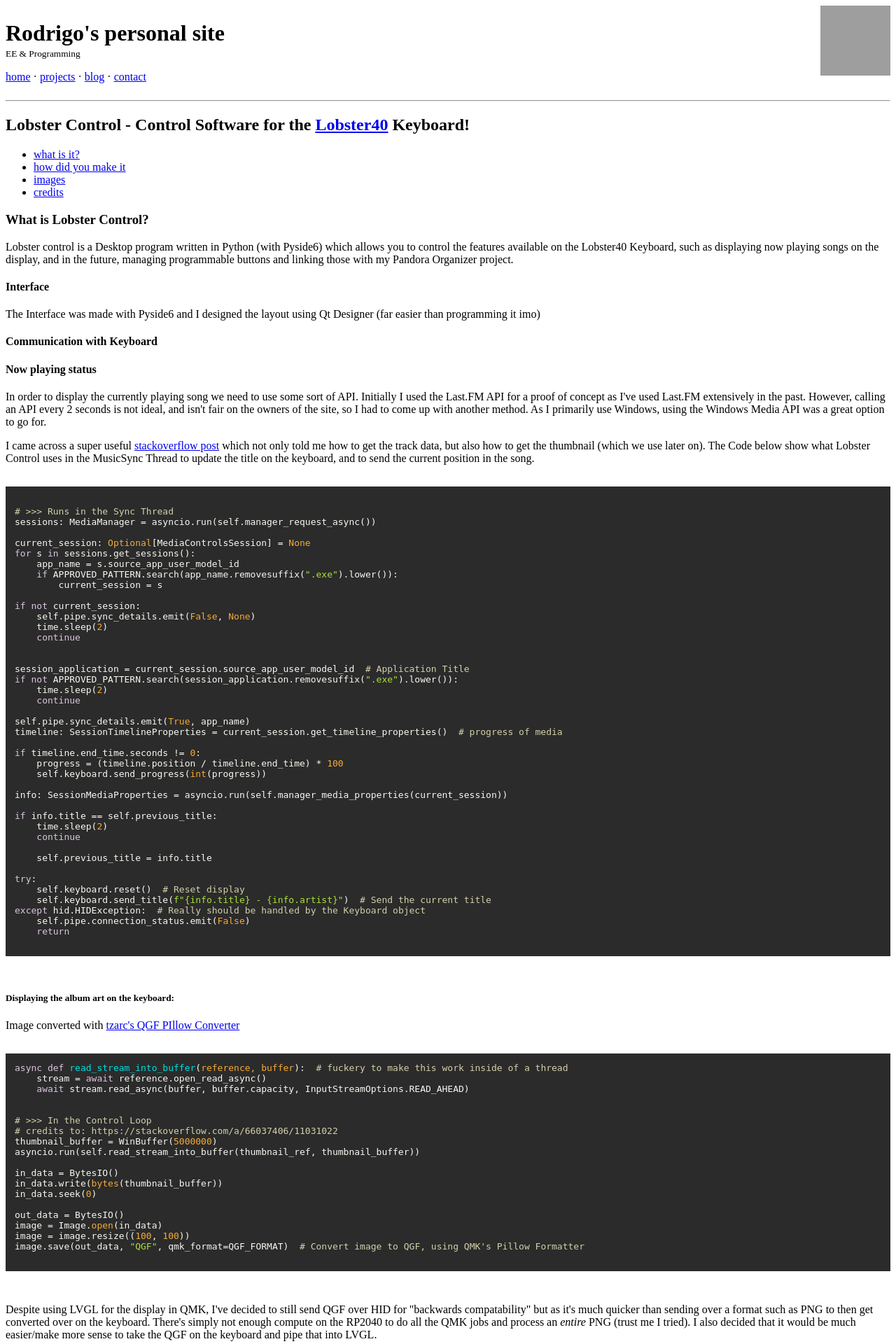
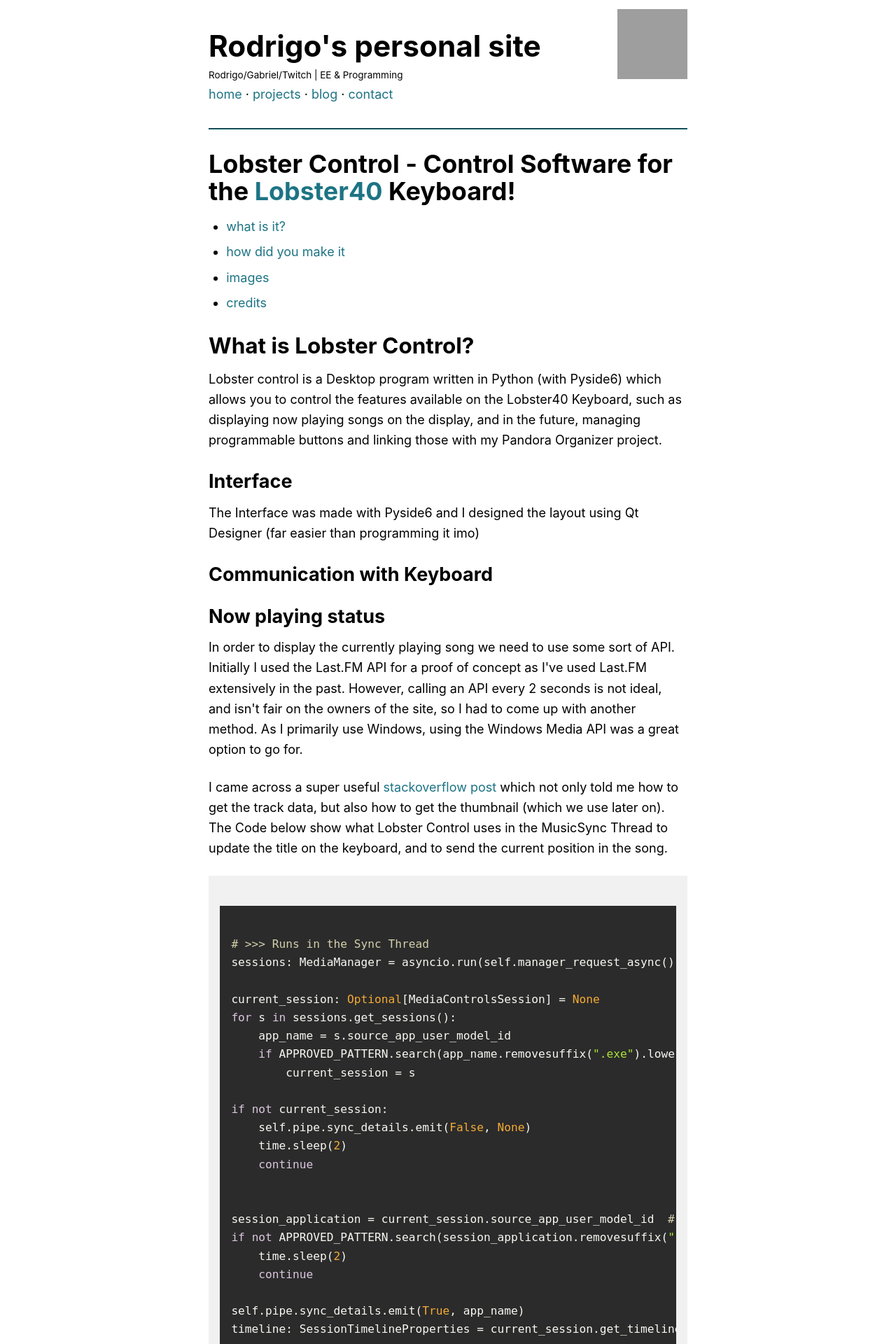
Before and after one commit to twitch0001/personal-site, a Flask app: page /projects/lobstercontrol in a window 1280 px wide. Shown: the top 1920 px of the page at 70% size. Run offline with Flask 3, Linux system fonts and the light colour scheme; grey boxes are pictures that could not be loaded.

Commit message:
Add Sakura CSS for a better look

```diff
--- a/app.py
+++ b/app.py
@@ -9,7 +9,7 @@ from flask import Flask, render_template
 # noinspection PyPackageRequirements
 from werkzeug.middleware.proxy_fix import ProxyFix
 
-app = Flask(__name__)
+app = Flask(__name__, static_url_path="", static_folder="static/", template_folder="templates")
 
 if sys.platform != "win32":
     app.wsgi_app = ProxyFix(
@@ -50,7 +50,6 @@ with open("data/projects.json", "rb") as f:
     for p in raw_projects:
         p = Project(**p)
         projects[p.page] = p
-        print(p.image)
 
 
 with open("data/blogs.json", "rb") as f:
--- /dev/null
+++ b/static/sakura.css
@@ -0,0 +1,243 @@
+/* Sakura.css v1.5.1
+ * ================
+ * Minimal css theme.
+ * Project: https://github.com/oxalorg/sakura/
+ */
+/* Body */
+html {
+  font-size: 62.5%;
+  font-family: -apple-system, BlinkMacSystemFont, "Segoe UI", Roboto, "Helvetica Neue", Arial, "Noto Sans", sans-serif;
+}
+
+body {
+  font-size: 1.8rem;
+  line-height: 1.618;
+  max-width: 38em;
+  margin: auto;
+  color: #4a4a4a;
+  background-color: #f9f9f9;
+  padding: 13px;
+}
+
+@media (max-width: 684px) {
+  body {
+    font-size: 1.53rem;
+  }
+}
+@media (max-width: 382px) {
+  body {
+    font-size: 1.35rem;
+  }
+}
+h1, h2, h3, h4, h5, h6 {
+  line-height: 1.1;
+  font-family: -apple-system, BlinkMacSystemFont, "Segoe UI", Roboto, "Helvetica Neue", Arial, "Noto Sans", sans-serif;
+  font-weight: 700;
+  margin-top: 3rem;
+  margin-bottom: 1.5rem;
+  overflow-wrap: break-word;
+  word-wrap: break-word;
+  -ms-word-break: break-all;
+  word-break: break-word;
+}
+
+h1 {
+  font-size: 2.35em;
+}
+
+h2 {
+  font-size: 2em;
+}
+
+h3 {
+  font-size: 1.75em;
+}
+
+h4 {
+  font-size: 1.5em;
+}
+
+h5 {
+  font-size: 1.25em;
+}
+
+h6 {
+  font-size: 1em;
+}
+
+p {
+  margin-top: 0px;
+  margin-bottom: 2.5rem;
+}
+
+small, sub, sup {
+  font-size: 75%;
+}
+
+hr {
+  border-color: #1d7484;
+}
+
+a {
+  text-decoration: none;
+  color: #1d7484;
+}
+a:visited {
+  color: #144f5a;
+}
+a:hover {
+  color: #982c61;
+  border-bottom: 2px solid #4a4a4a;
+}
+
+ul {
+  padding-left: 1.4em;
+  margin-top: 0px;
+  margin-bottom: 2.5rem;
+}
+
+li {
+  margin-bottom: 0.4em;
+}
+
+blockquote {
+  margin-left: 0px;
+  margin-right: 0px;
+  padding-left: 1em;
+  padding-top: 0.8em;
+  padding-bottom: 0.8em;
+  padding-right: 0.8em;
+  border-left: 5px solid #1d7484;
+  margin-bottom: 2.5rem;
+  background-color: #f1f1f1;
+}
+
+blockquote p {
+  margin-bottom: 0;
+}
+
+img, video {
+  height: auto;
+  max-width: 100%;
+  margin-top: 0px;
+  margin-bottom: 2.5rem;
+}
+
+/* Pre and Code */
+pre {
+  background-color: #f1f1f1;
+  display: block;
+  padding: 1em;
+  overflow-x: auto;
+  margin-top: 0px;
+  margin-bottom: 2.5rem;
+  font-size: 0.9em;
+}
+
+code, kbd, samp {
+  font-size: 0.9em;
+  padding: 0 0.5em;
+  background-color: #f1f1f1;
+  white-space: pre-wrap;
+}
+
+pre > code {
+  padding: 0;
+  background-color: transparent;
+  white-space: pre;
+  font-size: 1em;
+}
+
+/* Tables */
+table {
+  text-align: justify;
+  width: 100%;
+  border-collapse: collapse;
+  margin-bottom: 2rem;
+}
+
+td, th {
+  padding: 0.5em;
+  border-bottom: 1px solid #f1f1f1;
+}
+
+/* Buttons, forms and input */
+input, textarea {
+  border: 1px solid #4a4a4a;
+}
+input:focus, textarea:focus {
+  border: 1px solid #1d7484;
+}
+
+textarea {
+  width: 100%;
+}
+
+.button, button,
+input[type=submit],
+input[type=reset],
+input[type=button],
+input[type=file]::file-selector-button {
+  display: inline-block;
+  padding: 5px 10px;
+  text-align: center;
+  text-decoration: none;
+  white-space: nowrap;
+  background-color: #1d7484;
+  color: #f9f9f9;
+  border-radius: 1px;
+  border: 1px solid #1d7484;
+  cursor: pointer;
+  box-sizing: border-box;
+}
+.button:hover, button:hover,
+input[type=submit]:hover,
+input[type=reset]:hover,
+input[type=button]:hover,
+input[type=file]::file-selector-button:hover {
+  background-color: #982c61;
+  color: #f9f9f9;
+  outline: 0;
+}
+
+.button[disabled], button[disabled],
+input[type=submit][disabled],
+input[type=reset][disabled],
+input[type=button][disabled],
+input[type=file][disabled] {
+  cursor: default;
+  opacity: 0.5;
+}
+.button:focus-visible, button:focus-visible,
+input[type=submit]:focus-visible,
+input[type=reset]:focus-visible,
+input[type=button]:focus-visible,
+input[type=file]:focus-visible {
+  outline-style: solid;
+  outline-width: 2px;
+}
+
+textarea, select, input {
+  color: #4a4a4a;
+  padding: 6px 10px; /* The 6px vertically centers text on FF, ignored by Webkit */
+  margin-bottom: 10px;
+  background-color: #f1f1f1;
+  border: 1px solid #f1f1f1;
+  border-radius: 4px;
+  box-shadow: none;
+  box-sizing: border-box;
+}
+textarea:focus, select:focus, input:focus {
+  border: 1px solid #1d7484;
+  outline: 0;
+}
+
+input[type=checkbox]:focus {
+  outline: 1px dotted #1d7484;
+}
+
+label, legend, fieldset {
+  display: block;
+  margin-bottom: 0.5rem;
+  font-weight: 600;
+}
--- a/templates/head.html
+++ b/templates/head.html
@@ -3,6 +3,7 @@
 <link rel="stylesheet" href="//cdnjs.cloudflare.com/ajax/libs/highlight.js/11.7.0/styles/a11y-dark.min.css">
 <script src="//cdnjs.cloudflare.com/ajax/libs/highlight.js/11.7.0/highlight.min.js"></script>
 <script>hljs.highlightAll();</script>
+<link rel="stylesheet" href="{{ url_for('static', filename='sakura.css') }}" type="text/css">
 
 <style>
 
--- a/templates/header.html
+++ b/templates/header.html
@@ -4,7 +4,7 @@
 
         <div id="b-title">
             <h1 style="margin-bottom: 1px;">Rodrigo's personal site</h1>
-            <small>EE & Programming</small>
+            <small>Rodrigo/Gabriel/Twitch | EE & Programming</small>
             <div id="nav" style="align-self: end">
                 <p>
                     <a href="/">home</a> &middot;
--- a/templates/home.html
+++ b/templates/home.html
@@ -17,8 +17,7 @@
 
 
 <div>
-<h2>Hi I'm Rodrigo/Gabriel/twitch</h2>
-<p style="margin-bottom: 3px">I'm a programmer and electronics engineering hobbyist with a passion for motorsports and music.</p>
+<p style="margin-bottom: 3px">Hello, I'm a programmer and electronics engineering hobbyist with a passion for motorsports and music.</p>
 <p>Looking for a career in the Automotive or Railway industry in embedded software development & electrical systems design.</p>
 </div>
 
```
Also changed, not shown: templates/blogs/1681699497-fixing-data.html (line endings or trailing spaces).
